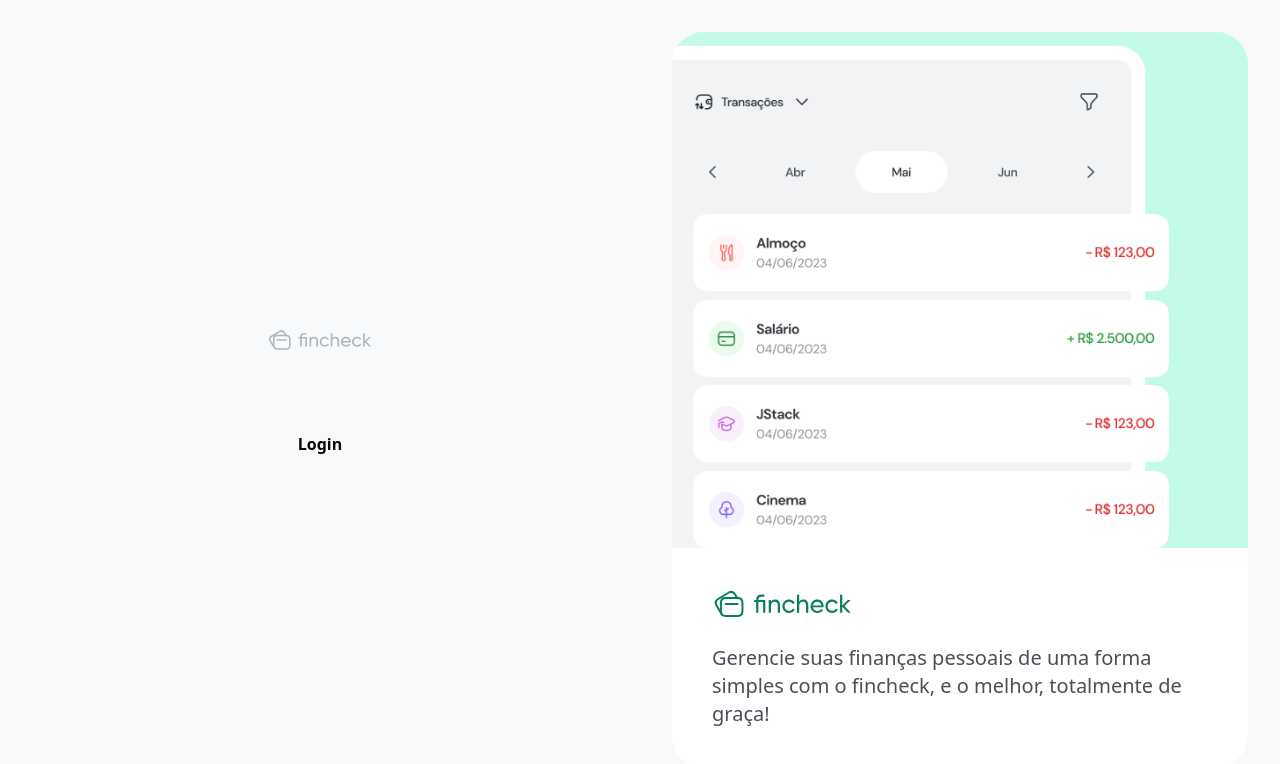
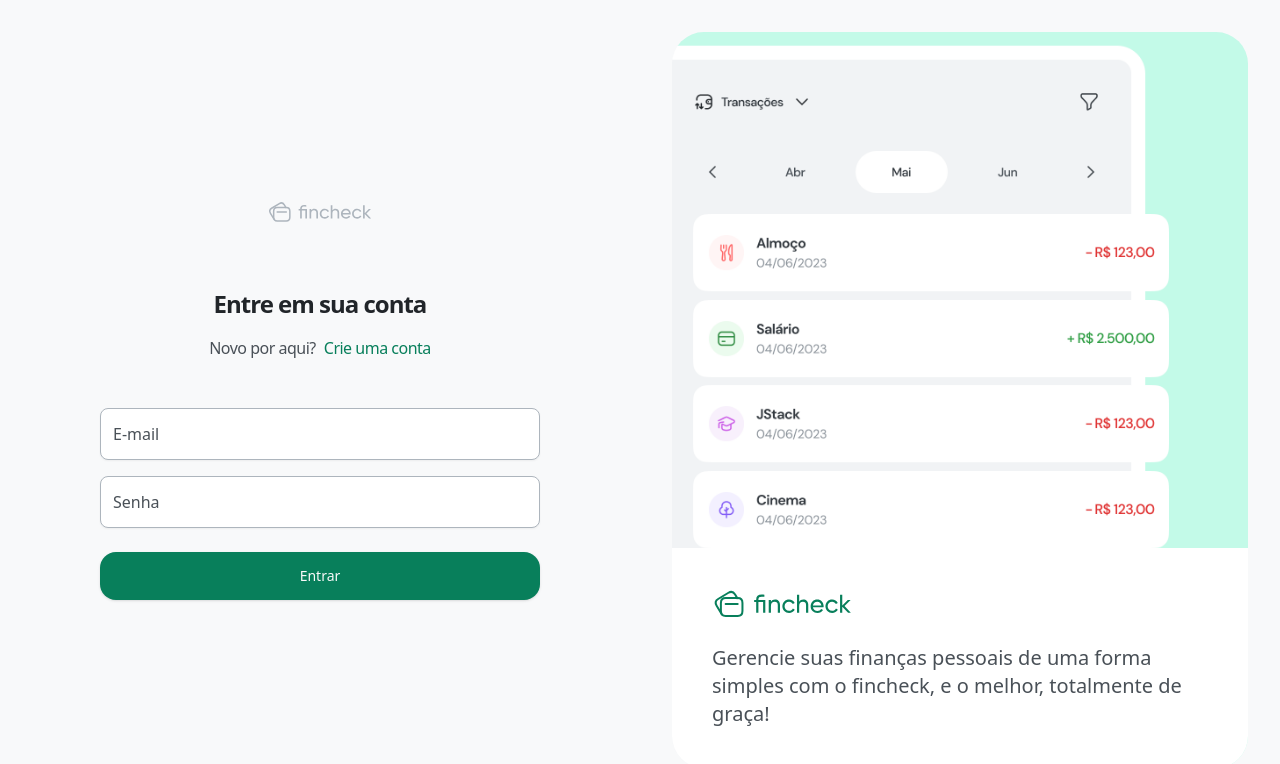
Before and after one commit to andreyaraujo-dev/front-fincheck, a React (Vite) app: page /login in a window 1280 px wide. Shown: the top 764 px of the page. Built offline with nearby package versions, Linux system fonts and the light colour scheme.

Commit message:
feat: create login and register layout

```diff
--- a/src/views/components/ui/button.tsx
+++ b/src/views/components/ui/button.tsx
@@ -4,19 +4,20 @@ import { cva, type VariantProps } from 'class-variance-authority';
 import { cn } from '@/lib/utils.ts';
 
 const buttonVariants = cva(
-  'inline-flex items-center justify-center gap-2 whitespace-nowrap rounded-md text-sm font-medium transition-colors focus-visible:outline-none focus-visible:ring-1 focus-visible:ring-ring disabled:pointer-events-none disabled:opacity-50 [&_svg]:pointer-events-none [&_svg]:size-4 [&_svg]:shrink-0',
+  'inline-flex items-center w-full justify-center gap-2 whitespace-nowrap rounded-2xl text-white text-sm font-medium transition-colors focus-visible:outline-none focus-visible:ring-1 focus-visible:ring-ring disabled:pointer-events-none disabled:opacity-50 disabled:text-gray-400 disabled:cursor-not-allowed [&_svg]:pointer-events-none [&_svg]:size-4 [&_svg]:shrink-0',
   {
     variants: {
       variant: {
-        default: 'bg-primary text-primary-foreground shadow hover:bg-primary/90',
+        default: 'bg-teal-900 text-primary-foreground shadow hover:bg-teal-800',
         destructive: 'bg-destructive text-destructive-foreground shadow-sm hover:bg-destructive/90',
-        outline: 'border border-input bg-background shadow-sm hover:bg-accent hover:text-accent-foreground',
+        outline:
+          'border border-input bg-background shadow-sm hover:bg-accent hover:text-accent-foreground',
         secondary: 'bg-secondary text-secondary-foreground shadow-sm hover:bg-secondary/80',
         ghost: 'hover:bg-accent hover:text-accent-foreground',
         link: 'text-primary underline-offset-4 hover:underline',
       },
       size: {
-        default: 'h-9 px-4 py-2',
+        default: 'h-12 px-6 py-2',
         sm: 'h-8 rounded-md px-3 text-xs',
         lg: 'h-10 rounded-md px-8',
         icon: 'h-9 w-9',
@@ -38,7 +39,9 @@ export interface ButtonProps
 const Button = React.forwardRef<HTMLButtonElement, ButtonProps>(
   ({ className, variant, size, asChild = false, ...props }, ref) => {
     const Comp = asChild ? Slot : 'button';
-    return <Comp className={cn(buttonVariants({ variant, size, className }))} ref={ref} {...props} />;
+    return (
+      <Comp className={cn(buttonVariants({ variant, size, className }))} ref={ref} {...props} />
+    );
   },
 );
 Button.displayName = 'Button';
--- /dev/null
+++ b/src/views/components/ui/input.tsx
@@ -0,0 +1,36 @@
+import * as React from 'react';
+
+import { cn } from '@/lib/utils';
+
+const Input = React.forwardRef<HTMLInputElement, React.ComponentProps<'input'>>(
+  ({ className, type, placeholder, name, id, ...props }, ref) => {
+    const inputId = id ?? name;
+    return (
+      <div className="relative w-full">
+        <input
+          type={type}
+          id={inputId}
+          className={cn(
+            'flex h-[52px] w-full rounded-lg border border-gray-500 bg-white text-gray-800 px-3 placeholder-shown:pt-0 pt-4 text-base shadow-sm transition-colors focus-visible:outline-none focus-visible:ring-1 focus-visible:ring-ring disabled:cursor-not-allowed disabled:opacity-50 peer focus:border-gray-800 outline-none',
+            className,
+          )}
+          name={name}
+          ref={ref}
+          {...props}
+          placeholder=" "
+        />
+
+        <label
+          htmlFor={inputId}
+          // className="absolute left-[13px] top-3.5 pointer-events-none text-gray-700"
+          className="absolute text-xs left-[13px] top-2 pointer-events-none text-gray-700 peer-placeholder-shown:text-base peer-placeholder-shown:top-3.5 transition-all"
+        >
+          {placeholder}
+        </label>
+      </div>
+    );
+  },
+);
+Input.displayName = 'Input';
+
+export { Input };
--- a/src/views/pages/Login/index.tsx
+++ b/src/views/pages/Login/index.tsx
@@ -1,7 +1,29 @@
+import { Link } from 'react-router-dom';
+import { Input } from '@/views/components/ui/input.tsx';
+import { Button } from '@/views/components/ui/button.tsx';
+
 export function Login() {
   return (
-    <div className="w-full h-14 flex items-center justify-center">
-      <h1 className="font-bold">Login</h1>
+    <div className="flex flex-col items-center justify-center gap-12">
+      <header className="flex flex-col items-center gap-4">
+        <h1 className="text-2xl font-bold text-gray-900 tracking-[-1px]">Entre em sua conta</h1>
+
+        <p className="space-x-2">
+          <span className="text-gray-700 tracking-[-0.5px]">Novo por aqui?</span>
+          <Link to="/register" className="text-teal-900 tracking-[-0.5px] font-medium">
+            Crie uma conta
+          </Link>
+        </p>
+      </header>
+
+      <form action="" className="w-full flex flex-col items-center gap-4">
+        <Input type="email" name="email" placeholder="E-mail" />
+        <Input type="password" name="password" placeholder="Senha" />
+
+        <Button type="submit" className="rounded-[16px] mt-2">
+          Entrar
+        </Button>
+      </form>
     </div>
   );
 }
--- a/src/views/pages/Register/index.tsx
+++ b/src/views/pages/Register/index.tsx
@@ -1,3 +1,30 @@
+import { Link } from 'react-router-dom';
+import { Input } from '@/views/components/ui/input.tsx';
+import { Button } from '@/views/components/ui/button.tsx';
+
 export function Register() {
-  return <h1>Register</h1>;
+  return (
+    <div className="flex flex-col items-center justify-center gap-12">
+      <header className="flex flex-col items-center gap-4">
+        <h1 className="text-2xl font-bold text-gray-900 tracking-[-1px]">Crie sua conta</h1>
+
+        <p className="space-x-2">
+          <span className="text-gray-700 tracking-[-0.5px]">Já possui uma conta?</span>
+          <Link to="/login" className="text-teal-900 tracking-[-0.5px] font-medium">
+            Fazer login
+          </Link>
+        </p>
+      </header>
+
+      <form action="" className="w-full flex flex-col items-center gap-4">
+        <Input type="text" name="name" placeholder="Nome" />
+        <Input type="email" name="email" placeholder="E-mail" />
+        <Input type="password" name="password" placeholder="Senha" />
+
+        <Button type="submit" className="rounded-[16px] mt-2">
+          Criar conta
+        </Button>
+      </form>
+    </div>
+  );
 }
```
